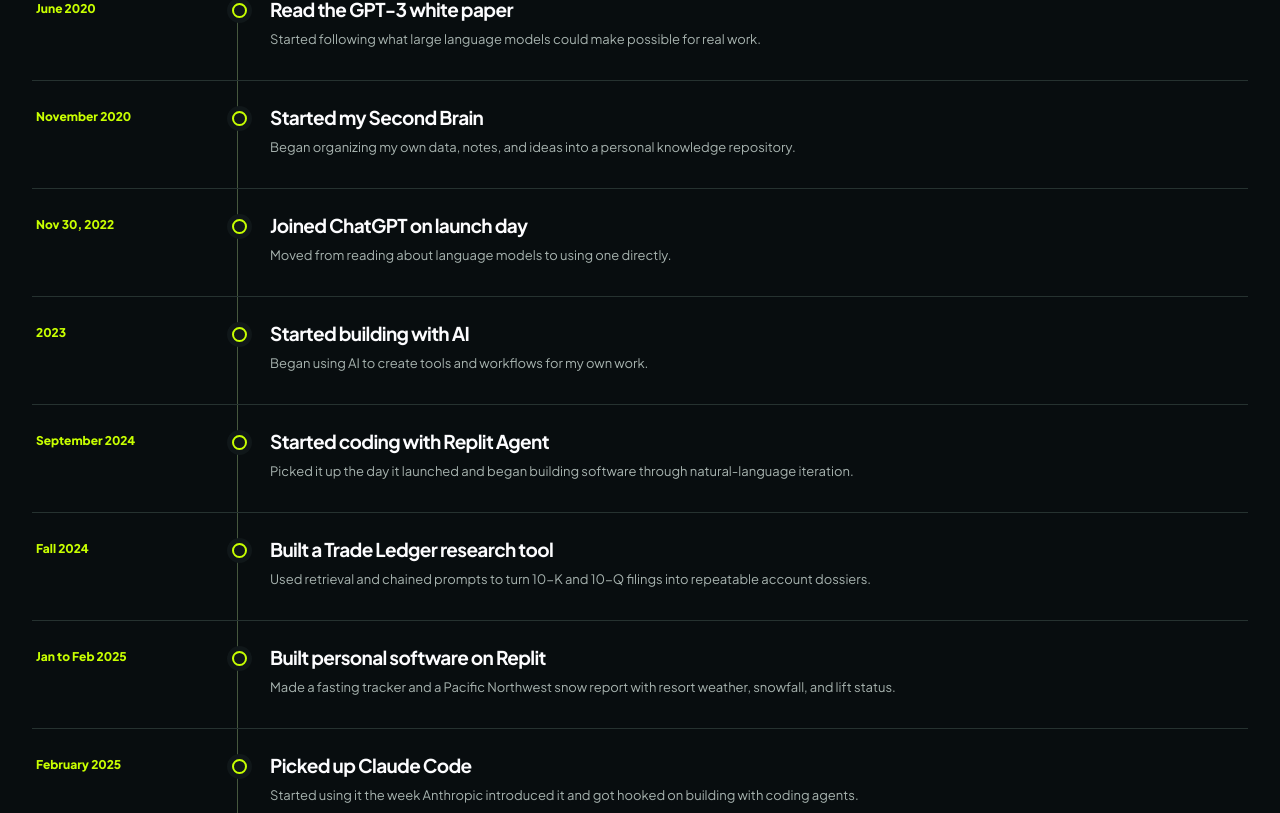
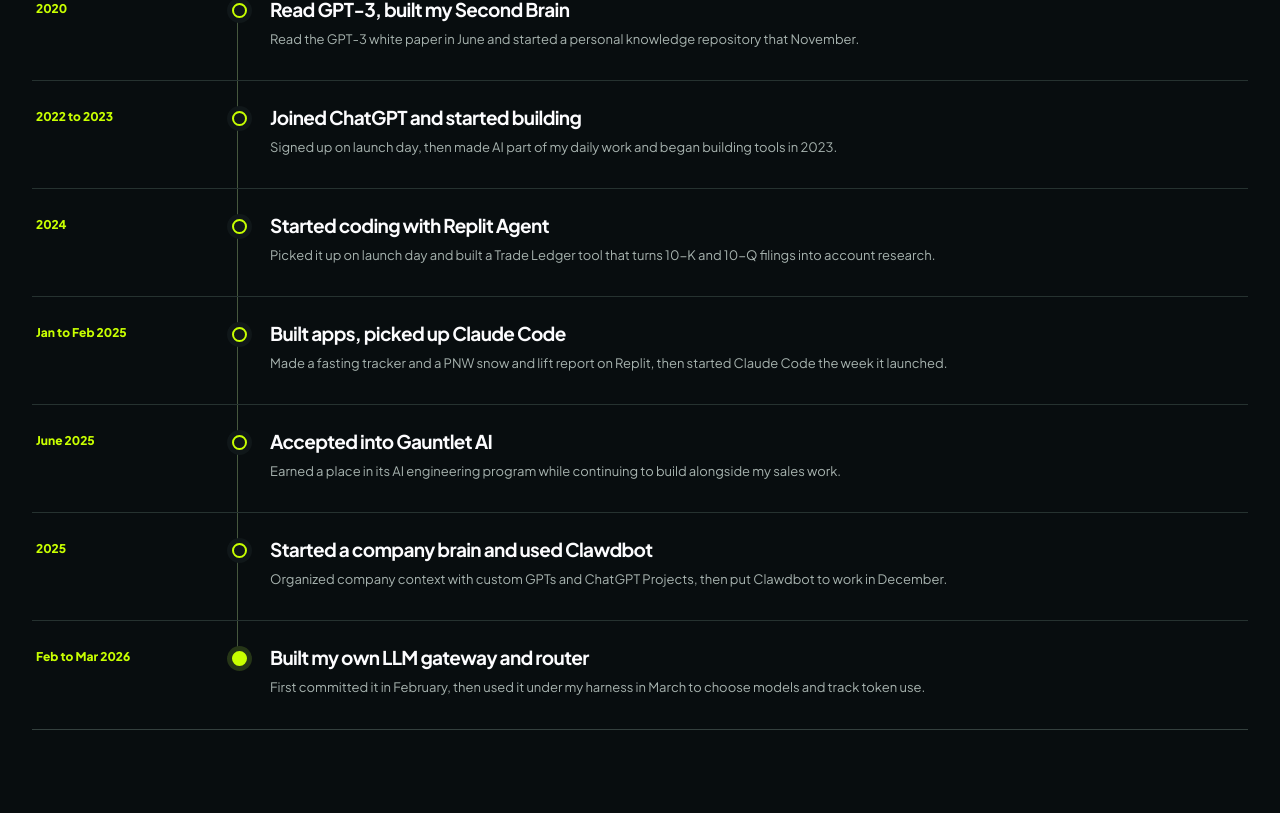
Before and after one commit to 0xTrey/trey-work-website, a React (Vite) app in the folder applications/openrouter/: page / in a window 1280 px wide. Shown: the part 2647-3460 px from the top of the page. Built offline with nearby package versions, Linux system fonts and the light colour scheme; no server answers.

Commit message:
Consolidate OpenRouter AI timeline into seven stages

```diff
--- a/applications/openrouter/src/main.jsx
+++ b/applications/openrouter/src/main.jsx
@@ -30,19 +30,13 @@
 ];
 
 const milestones = [
-  { date: 'June 2020', dateTime: '2020-06', title: 'Read the GPT-3 white paper', detail: 'Started following what large language models could make possible for real work.' },
-  { date: 'November 2020', dateTime: '2020-11', title: 'Started my Second Brain', detail: 'Began organizing my own data, notes, and ideas into a personal knowledge repository.' },
-  { date: 'Nov 30, 2022', dateTime: '2022-11-30', title: 'Joined ChatGPT on launch day', detail: 'Moved from reading about language models to using one directly.' },
-  { date: '2023', dateTime: '2023', title: 'Started building with AI', detail: 'Began using AI to create tools and workflows for my own work.' },
-  { date: 'September 2024', dateTime: '2024-09', title: 'Started coding with Replit Agent', detail: 'Picked it up the day it launched and began building software through natural-language iteration.' },
-  { date: 'Fall 2024', title: 'Built a Trade Ledger research tool', detail: 'Used retrieval and chained prompts to turn 10-K and 10-Q filings into repeatable account dossiers.' },
-  { date: 'Jan to Feb 2025', title: 'Built personal software on Replit', detail: 'Made a fasting tracker and a Pacific Northwest snow report with resort weather, snowfall, and lift status.' },
-  { date: 'February 2025', dateTime: '2025-02', title: 'Picked up Claude Code', detail: 'Started using it the week Anthropic introduced it and got hooked on building with coding agents.' },
+  { date: '2020', dateTime: '2020', title: 'Read GPT-3, built my Second Brain', detail: 'Read the GPT-3 white paper in June and started a personal knowledge repository that November.' },
+  { date: '2022 to 2023', title: 'Joined ChatGPT and started building', detail: 'Signed up on launch day, then made AI part of my daily work and began building tools in 2023.' },
+  { date: '2024', dateTime: '2024', title: 'Started coding with Replit Agent', detail: 'Picked it up on launch day and built a Trade Ledger tool that turns 10-K and 10-Q filings into account research.' },
+  { date: 'Jan to Feb 2025', title: 'Built apps, picked up Claude Code', detail: 'Made a fasting tracker and a PNW snow and lift report on Replit, then started Claude Code the week it launched.' },
   { date: 'June 2025', dateTime: '2025-06', title: 'Accepted into Gauntlet AI', detail: 'Earned a place in its AI engineering program while continuing to build alongside my sales work.' },
-  { date: '2025', dateTime: '2025', title: 'Started building a company brain', detail: 'Used custom GPTs and ChatGPT Projects to organize shared context and turn scattered knowledge into reusable work.' },
-  { date: 'December 2025', dateTime: '2025-12', title: 'Started using Clawdbot', detail: 'Put an agent to work before the project became OpenClaw.' },
+  { date: '2025', dateTime: '2025', title: 'Started a company brain and used Clawdbot', detail: 'Organized company context with custom GPTs and ChatGPT Projects, then put Clawdbot to work in December.' },
   { date: 'Feb to Mar 2026', title: 'Built my own LLM gateway and router', detail: 'First committed it in February, then used it under my harness in March to choose models and track token use.' },
-  { date: 'Today', title: 'Building across sales and AI', detail: 'Use these systems in customer work, content operations, AgentTape, and my own agent harness.' },
 ];
 
 const projects = [
```
Also changed, not shown: 1 other file (tests, documents, lock files or other folders).
